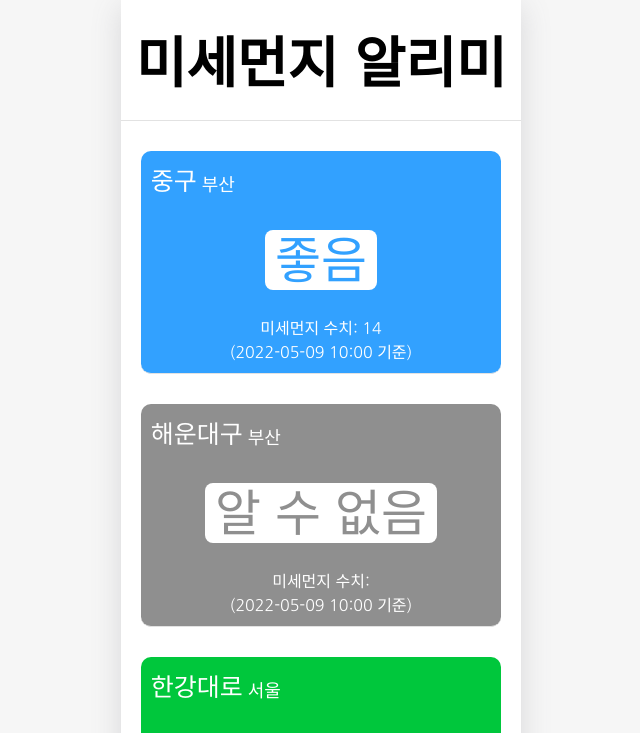
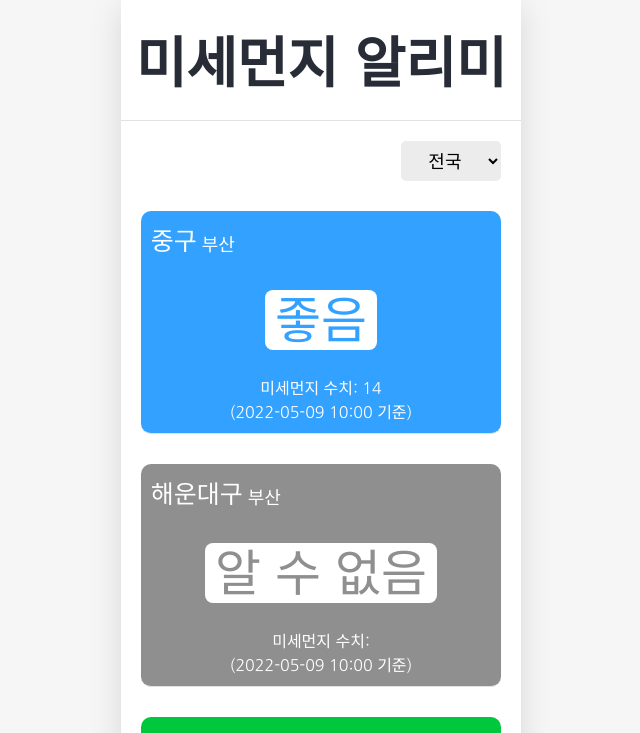
Before and after one commit to deipanema/real-time-pm10, a React (Create React App) app: page / in a window 1280 px wide. Shown: the top 733 px of the page, without its empty margins (319-959 px from the left). Built offline with nearby package versions, Linux system fonts and the light colour scheme.

Commit message:
add filteredsido list

```diff
--- a/src/App.css
+++ b/src/App.css
@@ -51,6 +51,24 @@ header .head-text {
   font-family: "Jua", sans-serif;
   font-size: 55px;
   margin: 0 auto;
+  color: #282c37;
+}
+
+/* SELECT BOX */
+.menu {
+  display: flex;
+  justify-content: flex-end;
+  margin: 20px 20px;
+}
+
+.menu .control-menu {
+  border: none;
+  border-radius: 5px;
+  padding: 10px 23px;
+  font-size: 18px;
+  background-color: #ececec;
+  cursor: pointer;
+  outline: none;
 }
 
 /* DUST ITEM */
--- /dev/null
+++ b/src/components/ControlMenu.jsx
@@ -0,0 +1,17 @@
+import React from "react";
+
+export default function ControlMenu({ list, value, onChange }) {
+  return (
+    <select
+      className="control-menu"
+      value={value}
+      onChange={(e) => onChange(e.target.value)}
+    >
+      {list.map((option, index) => (
+        <option key={index} value={option.value}>
+          {option.name}
+        </option>
+      ))}
+    </select>
+  );
+}
--- a/src/components/DustInfo.jsx
+++ b/src/components/DustInfo.jsx
@@ -1,8 +1,32 @@
 import React, { useState, useEffect } from "react";
+import ControlMenu from "./ControlMenu";
 import DustItem from "./DustItem";
+
+const sidos = [
+  { name: "전국", value: "전국" },
+  { name: "서울", value: "서울" },
+  { name: "부산", value: "부산" },
+  { name: "대구", value: "대구" },
+  { name: "인천", value: "인천" },
+  { name: "광주", value: "광주" },
+  { name: "대전", value: "대전" },
+  { name: "울산", value: "울산" },
+  { name: "경기", value: "경기" },
+  { name: "강원", value: "강원" },
+  { name: "충북", value: "충북" },
+  { name: "충남", value: "충남" },
+  { name: "전북", value: "전북" },
+  { name: "전남", value: "전남" },
+  { name: "경북", value: "경북" },
+  { name: "경남", value: "경남" },
+  { name: "제주", value: "제주" },
+  { name: "세종", value: "세종" },
+];
 
 export default function DustInfo() {
   const [dusts, setDusts] = useState([]);
+  const [sido, setSido] = useState(sidos[0].value);
+  console.log(sido);
 
   useEffect(() => {
     fetch("data/dust.json")
@@ -14,13 +38,23 @@ export default function DustInfo() {
     return () => console.log("데이터 잘 받아왔수");
   }, []);
 
+  const filtered = getFilteredsido(dusts, sido);
+
   return (
     <div className="dust-info">
+      <div className="menu">
+        <ControlMenu list={sidos} value={sido} onChange={setSido} />
+      </div>
       <ul>
-        {dusts.map((dust) => (
+        {filtered.map((dust) => (
           <DustItem {...dust} />
         ))}
       </ul>
     </div>
   );
 }
+
+function getFilteredsido(dusts, sido) {
+  if (sido === "전국") return dusts;
+  return dusts.filter((dust) => dust.sidoName === sido);
+}
```
